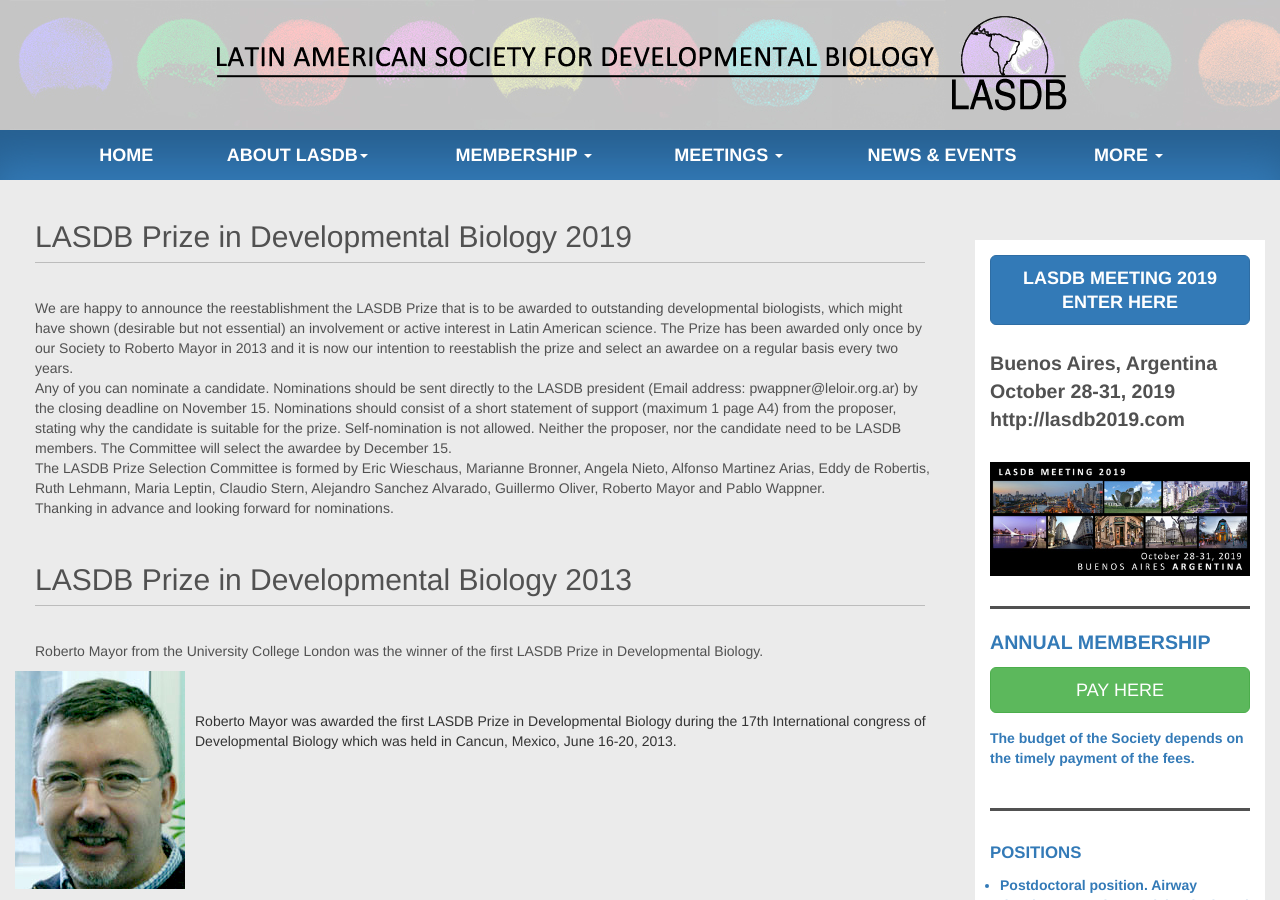
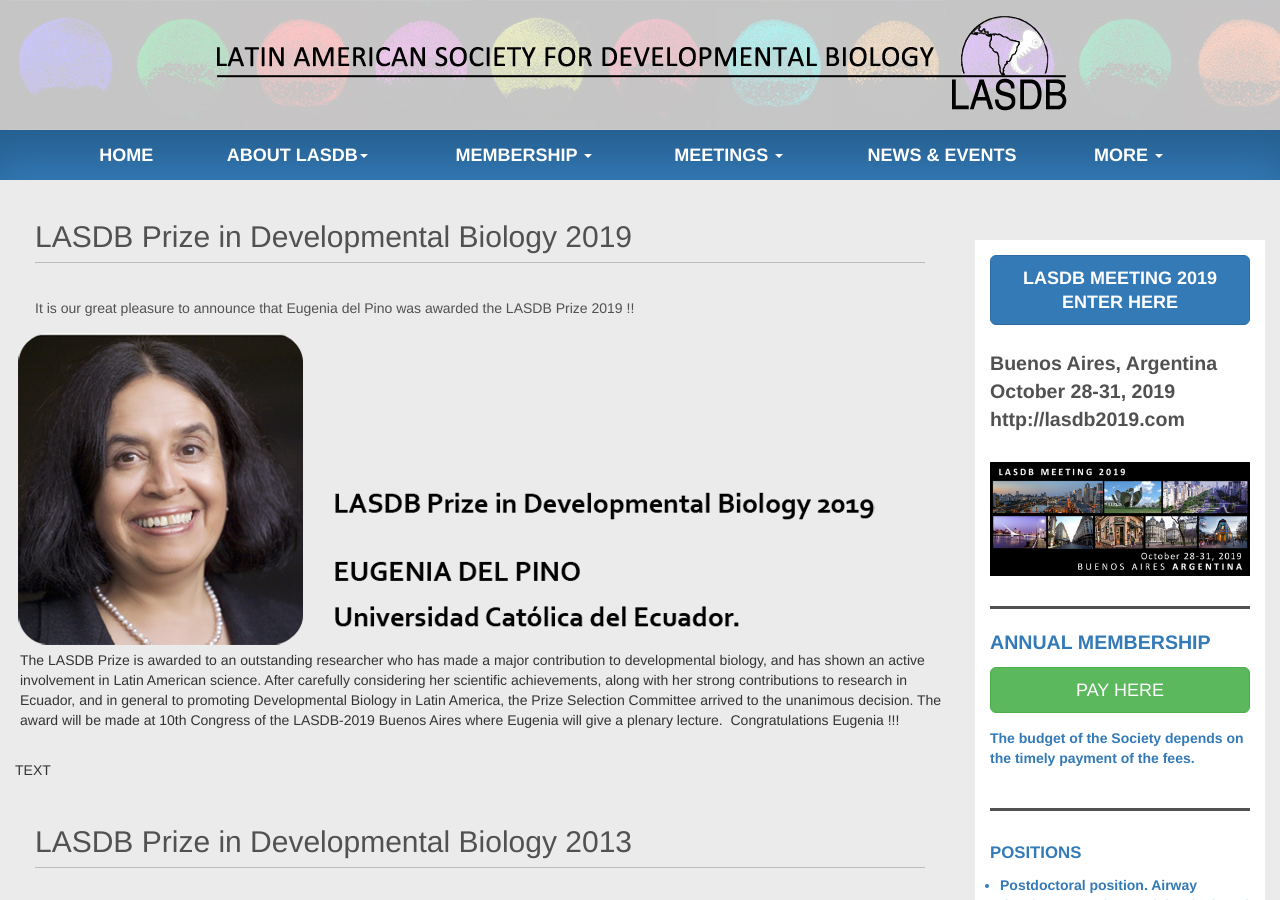
Before and after one commit to lasdb/lasdb.github.io, a Jekyll site: the page built from pages/prize.html, in a window 1280 px wide and 900 px high. Built offline with Jekyll 4.4.1, drawn with Linux system fonts in a browser that asks for light colours; nearby versions of some CDN libraries; some of the changed text lies outside the part shown.

Commit message:
Update prize.html

```diff
--- a/pages/prize.html
+++ b/pages/prize.html
@@ -4,14 +4,19 @@
 <div class="panel panel-default">
     <h2 class="page-header" id="page-title"> LASDB Prize in Developmental Biology 2019</h2>
     <div class="panel-body">
-        <p> We are happy to announce the reestablishment the LASDB Prize that is to be awarded to outstanding developmental biologists, which might have shown (desirable but not essential) an involvement or active interest in Latin American science. The Prize has been awarded only once by our Society to Roberto Mayor in 2013 and it is now our intention to reestablish the prize and select an awardee on a regular basis every two years. <br>
-Any of you can nominate a candidate. Nominations should be sent directly to the LASDB president (Email address: pwappner@leloir.org.ar) by the closing deadline on November 15.   Nominations should consist of a short statement of support (maximum 1 page A4) from the proposer, stating why the candidate is suitable for the prize. Self-nomination is not allowed. Neither the proposer, nor the candidate need to be LASDB members. The Committee will select the awardee by December 15.<br>
-
-The LASDB Prize Selection Committee is formed by Eric Wieschaus, Marianne Bronner, Angela Nieto, Alfonso Martinez Arias, Eddy de Robertis, Ruth Lehmann, Maria Leptin, Claudio Stern, Alejandro Sanchez Alvarado, Guillermo Oliver, Roberto Mayor and Pablo Wappner.
-<br>
-Thanking in advance and looking forward for nominations.
-</p>
-    </div>
+        <p> It is our great pleasure to announce that Eugenia del Pino was awarded the LASDB Prize 2019 !!</p>
+        <div class="row">
+            <img src="{{site.baseurl}}/img/delPino-prize-bg.png" class="img-prize img-responsive" style="margin-right:10px;"/>
+            <p id="epigrafe"> <br> <br>
+                The LASDB Prize is awarded to an outstanding researcher who has made a major contribution to developmental biology, and has shown an active involvement in Latin American science.
+After carefully considering her scientific achievements, along with her strong contributions to research in Ecuador, and in general to promoting Developmental Biology in Latin America, the Prize Selection Committee arrived to the unanimous decision.
+The award will be made at 10th Congress of the LASDB-2019 Buenos Aires where Eugenia will give a plenary lecture.
+Congratulations Eugenia !!!
+        </div>
+        <div class="row" style="margin-top:20px;">
+            <p> TEXT </p>
+        </div>
+     </div>
 </div>
 
 <div class="panel panel-default">
@@ -45,3 +50,16 @@
 </p>
     </div>
 </div>
+
+<div class="panel panel-default">
+    <h2 class="page-header" id="page-title"> LASDB Prize in Developmental Biology 2019</h2>
+    <div class="panel-body">
+        <p> We are happy to announce the reestablishment the LASDB Prize that is to be awarded to outstanding developmental biologists, which might have shown (desirable but not essential) an involvement or active interest in Latin American science. The Prize has been awarded only once by our Society to Roberto Mayor in 2013 and it is now our intention to reestablish the prize and select an awardee on a regular basis every two years. <br>
+Any of you can nominate a candidate. Nominations should be sent directly to the LASDB president (Email address: pwappner@leloir.org.ar) by the closing deadline on November 15.   Nominations should consist of a short statement of support (maximum 1 page A4) from the proposer, stating why the candidate is suitable for the prize. Self-nomination is not allowed. Neither the proposer, nor the candidate need to be LASDB members. The Committee will select the awardee by December 15.<br>
+
+The LASDB Prize Selection Committee is formed by Eric Wieschaus, Marianne Bronner, Angela Nieto, Alfonso Martinez Arias, Eddy de Robertis, Ruth Lehmann, Maria Leptin, Claudio Stern, Alejandro Sanchez Alvarado, Guillermo Oliver, Roberto Mayor and Pablo Wappner.
+<br>
+Thanking in advance and looking forward for nominations.
+</p>
+    </div>
+</div>
```
